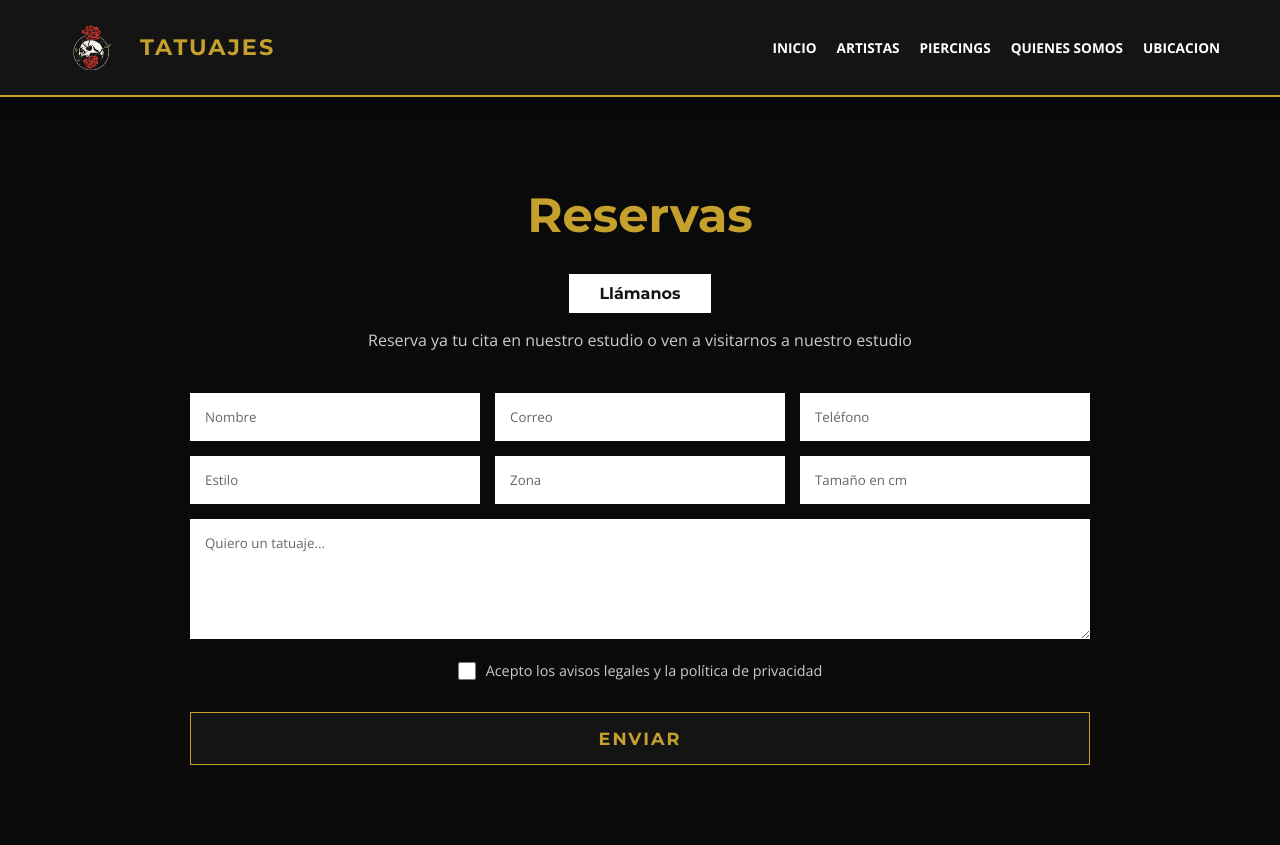
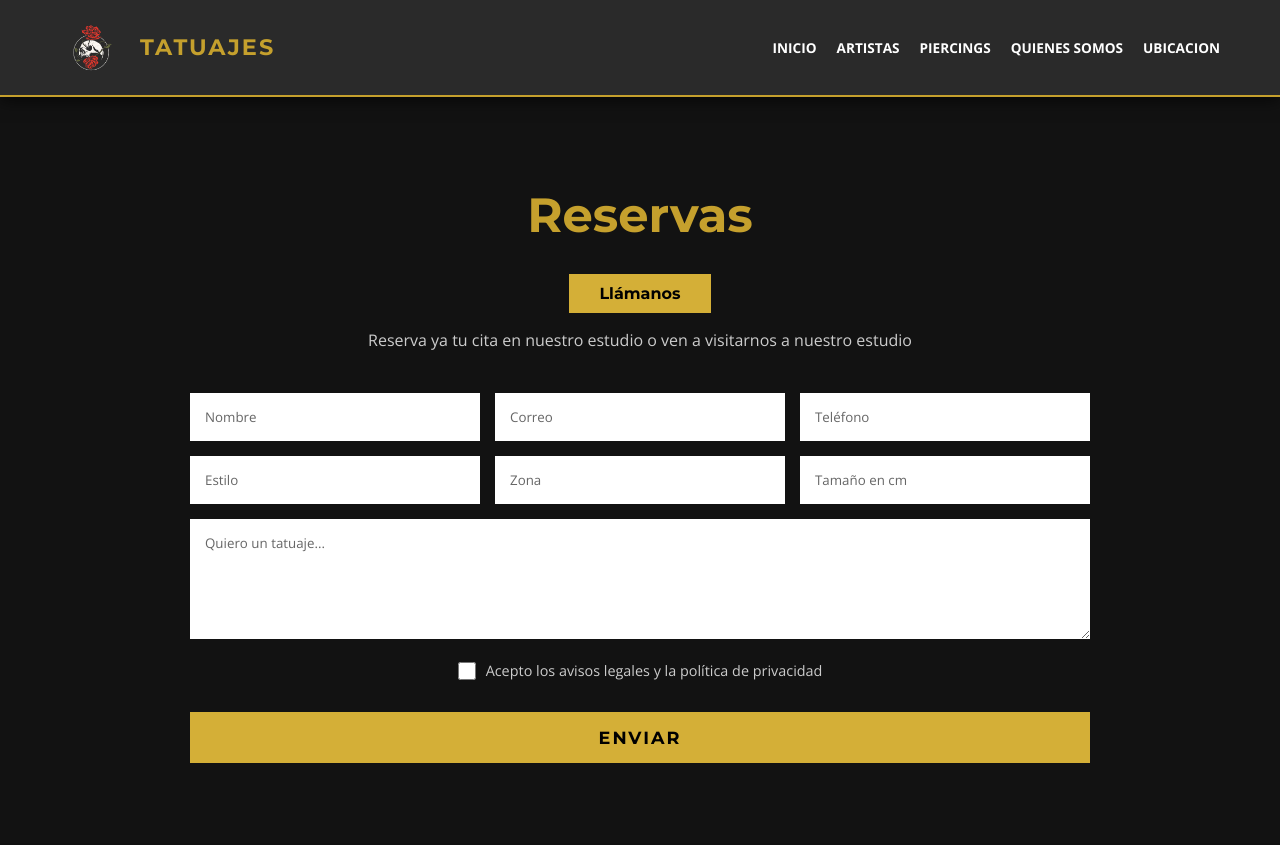
Before and after one commit to rrd0013/Grupo-azul, a PHP site: page /Reservas.html in a window 1280 px wide. After the commit the page ends 763 px from the top, so only its background shows below. Run offline with PHP 8.4, Linux system fonts and the light colour scheme.

Commit message:
Refactor CSS for improved styling and organization

```diff
--- a/Pagina web tatuajes/Decoracion.css
+++ b/Pagina web tatuajes/Decoracion.css
@@ -612,3 +612,61 @@ footer {
     object-fit: cover;
     transition: transform 0.5s ease;
     }
+
+body {
+    background-color: var(--negro-fondo);
+    color: var(--blanco);
+    font-family: 'Open Sans', sans-serif;
+    line-height: 1.6;
+
+    cursor: url('Imagenes/Maquinilla.png \(1\).png') 0 0, auto;
+}
+
+a, button, .btn-llamar, .btn-enviar, .cuadro-artistas, .foto-item, .legal-checkbox label {
+    cursor: url('Imagenes/cursor-maquina.png'), pointer;
+}
+
+a, button, input[type="submit"], summary {
+    cursor: inherit;
+}
+
+:root {
+    /* 60% */
+    --color-dominante: #121212;
+
+    /* 30% */
+    --color-secundario: #2A2A2A;
+
+    /* 10% */
+    --color-acento: #D4AF37;
+
+    /* Un color extra para el texto general, asegurando un buen contraste */
+    --text-principal: #F5F5F5;
+}
+
+/* EL 60% (El Dominante) */
+body {
+    background-color: var(--color-dominante);
+    color: var(--text-principal);
+}
+
+/* EL 30% (El Secundario) */
+header,
+footer,
+.info-card,
+.cuadro-artistas {
+    background-color: var(--color-secundario);
+
+}
+
+/* EL 10% (El Acento) */
+a {
+    color: var(--color-acento);
+}
+
+.btn-enviar,
+.btn-llamar {
+    background-color: var(--color-acento);
+    color: #000;
+    border: none;
+}
```
